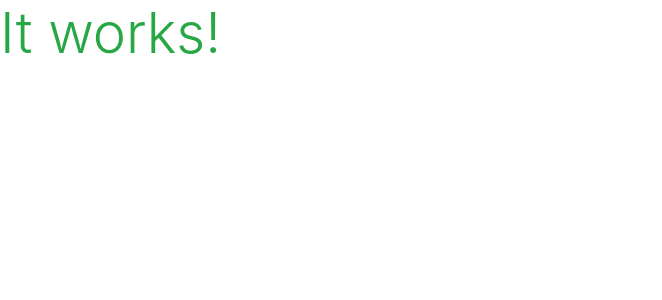
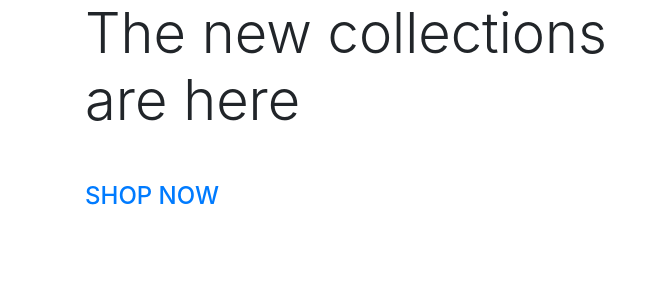
Before and after one commit to dimispapa/boutique-ado-dp, a Django app: page / in a window 1280 px wide. Shown: the top 300 px of the page, without its empty margins (0-662 px from the left). Run offline with Django 3.2, Linux system fonts and the light colour scheme.

Commit message:
feat: added homepage content

```diff
--- a/home/templates/home/index.html
+++ b/home/templates/home/index.html
@@ -1,6 +1,29 @@
 {% extends "base.html" %}
 {% load static %}
 
+{% block page_header %}
+    <div class="container header-container">
+        <div class="row">
+            <div class="col">
+
+            </div>
+        </div>
+    </div>
+{% endblock %}
+
 {% block content %}
-<h1 class="display-4 text-success">It works!</h1>
+<div class="container h-100">
+    <div class="row h-100">
+        <div class="col-7 col-md-6 my-auto">
+            <h1 class="display-4 log-font text-black">
+                The new collections are here
+            </h1>
+            <div class="my-5">
+                <h4>
+                    <a class="shop-now-button btn-btn-lg round-0 text-uppercase py-3">Shop Now</a>
+                </h4>
+            </div>
+        </div>
+    </div>
+</div>
 {% endblock %}
```
